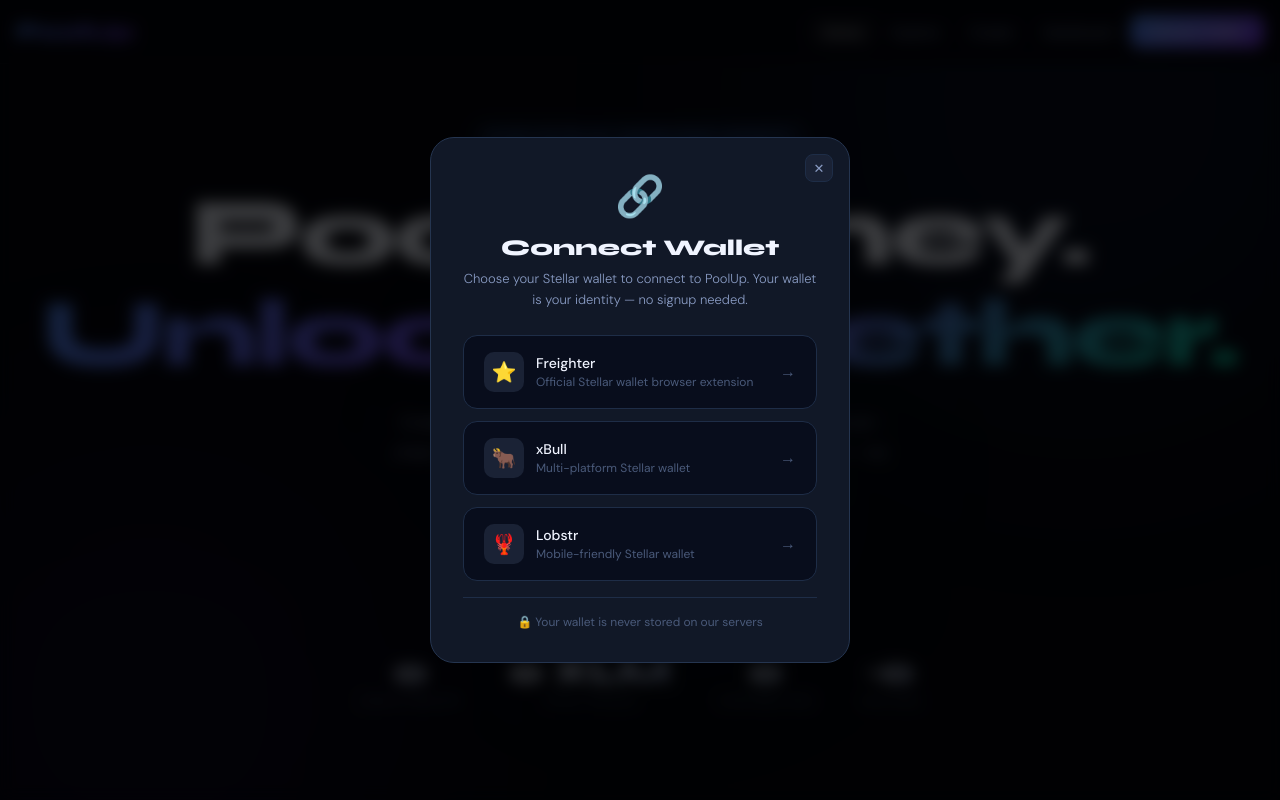
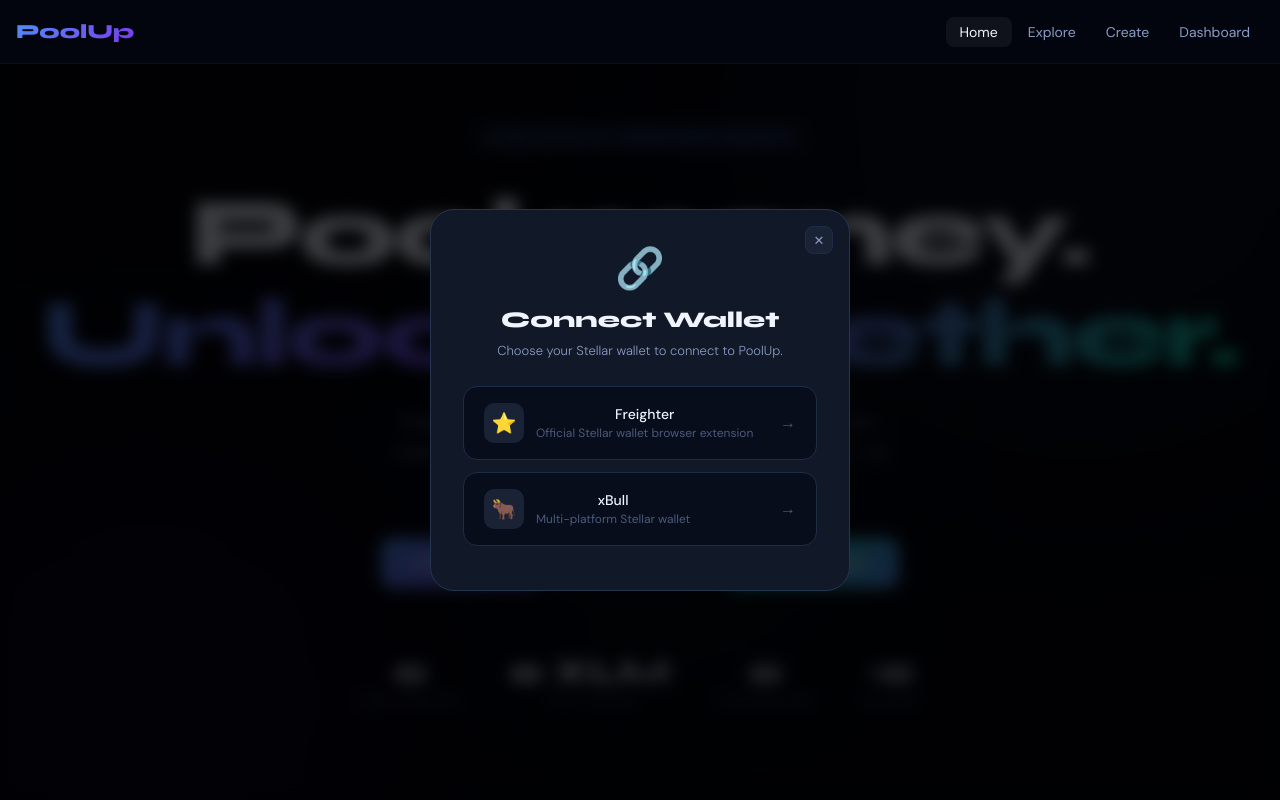
Before and after one commit to janhavilipare17/poolup, a React (Vite) app: page / in a window 1280 px wide. Both pictures are taken after a click on the button "Connect Wallet". Shown: the top 800 px of the page. Built offline with nearby package versions, Linux system fonts and the light colour scheme.

Commit message:
move connect wallet button to hero section

```diff
--- a/src/components/Navbar.jsx
+++ b/src/components/Navbar.jsx
@@ -59,16 +59,12 @@
           <Link to="/create" style={{ ...styles.link, padding: isMobile ? '5px 8px' : '6px 14px', fontSize: isMobile ? '12px' : '14px', ...(location.pathname === '/create' ? styles.activeLink : {}) }}>Create</Link>
           <Link to="/dashboard" style={{ ...styles.link, padding: isMobile ? '5px 8px' : '6px 14px', fontSize: isMobile ? '12px' : '14px', ...(location.pathname === '/dashboard' ? styles.activeLink : {}) }}>Dashboard</Link>
 
-          {wallet ? (
-            <div style={{ ...styles.walletBadge, fontSize: isMobile ? '11px' : '12px', padding: isMobile ? '5px 8px' : '6px 14px' }} onClick={disconnectWallet} title="Click to disconnect">
-              <div style={styles.walletDot}></div>
-              {shortAddr(wallet)}
-            </div>
-          ) : (
-            <button style={{ ...styles.connectBtn, fontSize: isMobile ? '11px' : '13px', padding: isMobile ? '6px 10px' : '8px 20px' }} onClick={() => setShowModal(true)}>
-              {isMobile ? 'Connect' : 'Connect Wallet'}
-            </button>
-          )}
+          {wallet && (
+  <div style={{ ...styles.walletBadge, fontSize: isMobile ? '11px' : '12px', padding: isMobile ? '5px 8px' : '6px 14px' }} onClick={disconnectWallet} title="Click to disconnect">
+    <div style={styles.walletDot}></div>
+    {shortAddr(wallet)}
+  </div>
+)}
         </div>
       </nav>
 
--- a/src/pages/Home.jsx
+++ b/src/pages/Home.jsx
@@ -3,6 +3,101 @@
 import { getGoals } from '../utils/storage'
 import { useScreenSize } from '../hooks/useScreenSize'
 
+import { useWallet, setGlobalWallet } from '../hooks/useWallet'
+
+function WalletButton() {
+  const wallet = useWallet()
+  const [showModal, setShowModal] = useState(false)
+  const { isMobile } = useScreenSize()
+
+  const shortAddr = (addr) => addr ? addr.slice(0, 4) + '...' + addr.slice(-4) : ''
+
+  const connectWallet = async (walletName) => {
+    try {
+      if (walletName === 'Freighter') {
+        const freighter = await import('@stellar/freighter-api')
+        const { isConnected } = await freighter.isConnected()
+        if (!isConnected) {
+          alert('Please unlock your Freighter wallet!')
+          return
+        }
+        const { address } = await freighter.requestAccess()
+        setGlobalWallet(address)
+        localStorage.setItem('poolup_wallet', address)
+        setShowModal(false)
+      } else if (walletName === 'xBull') {
+        await window.xBullSDK.connect({ canRequestPublicKey: true, canRequestSign: true })
+        const address = await window.xBullSDK.getPublicKey()
+        setGlobalWallet(address)
+        localStorage.setItem('poolup_wallet', address)
+        setShowModal(false)
+      }
+    } catch (err) {
+      console.error(err)
+    }
+  }
+
+  const disconnect = () => {
+    setGlobalWallet(null)
+    localStorage.removeItem('poolup_wallet')
+  }
+
+  return (
+    <>
+      {wallet ? (
+        <div style={{ ...walletStyles.badge, width: isMobile ? '100%' : 'auto', justifyContent: 'center' }} onClick={disconnect} title="Click to disconnect">
+          <div style={walletStyles.dot}></div>
+          {shortAddr(wallet)}
+          <span style={{ fontSize: '11px', color: '#4a5a7a' }}>· tap to disconnect</span>
+        </div>
+      ) : (
+        <button style={{ ...walletStyles.btn, width: isMobile ? '100%' : 'auto' }} onClick={() => setShowModal(true)}>
+          Connect Wallet
+        </button>
+      )}
+
+      {showModal && (
+        <div style={walletStyles.overlay} onClick={() => setShowModal(false)}>
+          <div style={walletStyles.modal} onClick={e => e.stopPropagation()}>
+            <button style={walletStyles.closeBtn} onClick={() => setShowModal(false)}>✕</button>
+            <div style={walletStyles.modalIcon}>🔗</div>
+            <div style={walletStyles.modalTitle}>Connect Wallet</div>
+            <div style={walletStyles.modalSub}>Choose your Stellar wallet to connect to PoolUp.</div>
+            {[
+              { name: 'Freighter', icon: '⭐', desc: 'Official Stellar wallet browser extension' },
+              { name: 'xBull', icon: '🐂', desc: 'Multi-platform Stellar wallet' },
+            ].map(w => (
+              <div key={w.name} style={walletStyles.option} onClick={() => connectWallet(w.name)}>
+                <div style={walletStyles.optionLogo}>{w.icon}</div>
+                <div>
+                  <div style={walletStyles.optionName}>{w.name}</div>
+                  <div style={walletStyles.optionDesc}>{w.desc}</div>
+                </div>
+                <span style={{ marginLeft: 'auto', color: '#4a5a7a' }}>→</span>
+              </div>
+            ))}
+          </div>
+        </div>
+      )}
+    </>
+  )
+}
+
+const walletStyles = {
+  btn: { background: 'linear-gradient(135deg, #06d6a0, #4f8ef7)', color: '#fff', border: 'none', padding: '14px 32px', borderRadius: '12px', fontSize: '15px', fontWeight: 500, cursor: 'pointer', fontFamily: "'DM Sans', sans-serif" },
+  badge: { background: '#1a2235', border: '1px solid #253550', padding: '12px 20px', borderRadius: '12px', fontSize: '13px', color: '#06d6a0', fontWeight: 500, display: 'flex', alignItems: 'center', gap: '8px', fontFamily: 'monospace', cursor: 'pointer' },
+  dot: { width: '7px', height: '7px', background: '#06d6a0', borderRadius: '50%' },
+  overlay: { position: 'fixed', inset: 0, zIndex: 999, background: 'rgba(0,0,0,0.75)', backdropFilter: 'blur(8px)', display: 'flex', alignItems: 'center', justifyContent: 'center', padding: '1rem' },
+  modal: { background: '#111827', border: '1px solid #253550', borderRadius: '24px', padding: '2rem', width: '100%', maxWidth: '420px', position: 'relative' },
+  closeBtn: { position: 'absolute', top: '1rem', right: '1rem', background: '#1a2235', border: '1px solid #1e2d47', color: '#8a9cc4', width: '28px', height: '28px', borderRadius: '8px', cursor: 'pointer', fontSize: '13px', display: 'flex', alignItems: 'center', justifyContent: 'center' },
+  modalIcon: { fontSize: '2.5rem', marginBottom: '.75rem', textAlign: 'center' },
+  modalTitle: { fontFamily: "'Syne', sans-serif", fontSize: '1.4rem', fontWeight: 800, marginBottom: '.5rem', textAlign: 'center' },
+  modalSub: { fontSize: '13px', color: '#8a9cc4', marginBottom: '1.5rem', fontWeight: 300, lineHeight: 1.6, textAlign: 'center' },
+  option: { background: '#080d1c', border: '1px solid #1e2d47', borderRadius: '14px', padding: '1rem 1.25rem', display: 'flex', alignItems: 'center', gap: '12px', cursor: 'pointer', marginBottom: '.75rem' },
+  optionLogo: { width: '40px', height: '40px', borderRadius: '10px', background: '#1a2235', display: 'flex', alignItems: 'center', justifyContent: 'center', fontSize: '20px', flexShrink: 0 },
+  optionName: { fontWeight: 500, fontSize: '14px', color: '#f0f4ff', marginBottom: '2px' },
+  optionDesc: { fontSize: '12px', color: '#4a5a7a' },
+}
 function Home() {
   const navigate = useNavigate()
   const { isMobile } = useScreenSize()
@@ -45,8 +140,8 @@
   <button style={{ ...styles.btnSecondary, width: isMobile ? '100%' : 'auto' }} onClick={() => navigate('/goals')}>
     Explore Goals
   </button>
+  <WalletButton />
 </div>
-
         <div style={{ ...styles.statsRow, gap: isMobile ? '1.5rem' : '3rem' }}>
           <div style={styles.statItem}>
             <div style={styles.statNum}>{stats.goals}</div>
```
Lines whose indentation alone changed are shown as unchanged.
